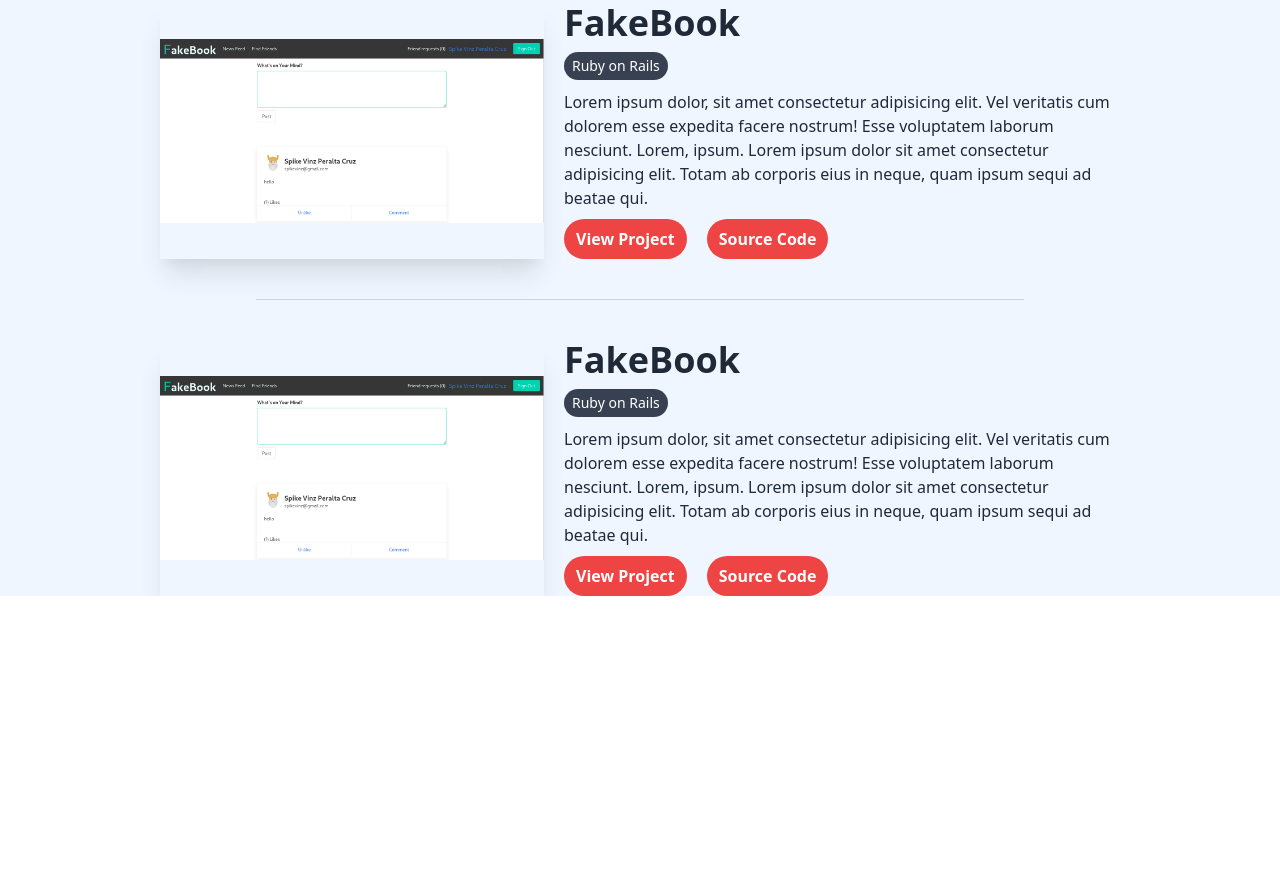
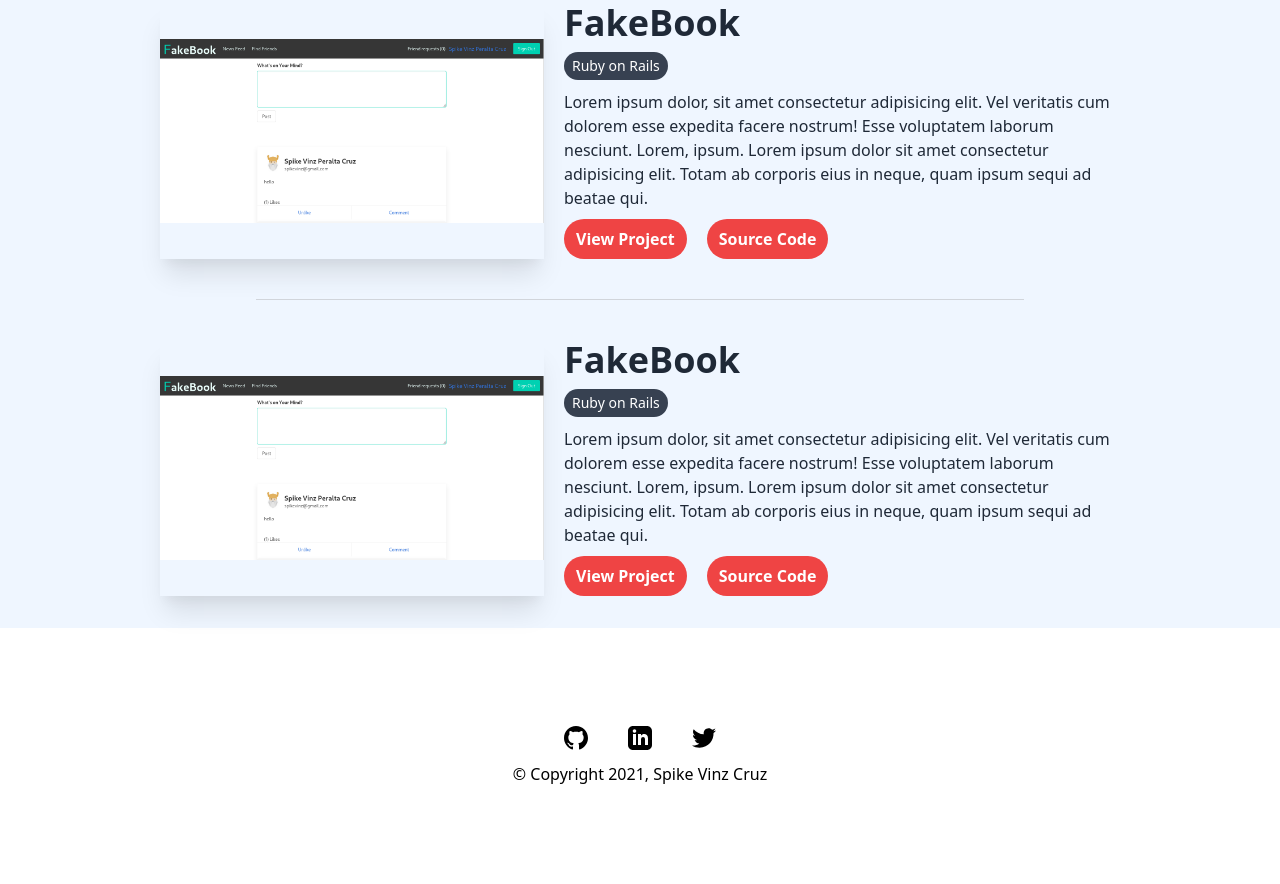
Before and after one commit to superspike7/portfolio, a website built with Vite: page index.html in a window 1280 px wide. Shown: the part 1777-2661 px from the top of the page. Before the commit the page ends 2373 px from the top, so only its background shows below. Built offline with nearby package versions, Linux system fonts and the light colour scheme.

Commit message:
add footer

```diff
--- a/index.html
+++ b/index.html
@@ -42,7 +42,7 @@
     </div>
 
     <!-- projects -->
-    <div class="bg-blue-50 ">
+    <div class="bg-blue-50 pb-8">
       <h1 class="text-center text-gray-900 text-6xl p-4 font-bold">Projects</h1>
 
       <!-- flex container -->
@@ -176,6 +176,23 @@
       </div>
     </div>
 
+    <!-- footer -->
+    <div class="h-64 flex justify-center items-center">
+       <div class="flex flex-col">
+         <ul class="flex justify-around w-9/12 mx-auto text-1xl">
+           <li><a href="https://github.com/superspike7">
+            <svg xmlns="http://www.w3.org/2000/svg" width="24" height="24" viewBox="0 0 24 24"><path d="M12 0c-6.626 0-12 5.373-12 12 0 5.302 3.438 9.8 8.207 11.387.599.111.793-.261.793-.577v-2.234c-3.338.726-4.033-1.416-4.033-1.416-.546-1.387-1.333-1.756-1.333-1.756-1.089-.745.083-.729.083-.729 1.205.084 1.839 1.237 1.839 1.237 1.07 1.834 2.807 1.304 3.492.997.107-.775.418-1.305.762-1.604-2.665-.305-5.467-1.334-5.467-5.931 0-1.311.469-2.381 1.236-3.221-.124-.303-.535-1.524.117-3.176 0 0 1.008-.322 3.301 1.23.957-.266 1.983-.399 3.003-.404 1.02.005 2.047.138 3.006.404 2.291-1.552 3.297-1.23 3.297-1.23.653 1.653.242 2.874.118 3.176.77.84 1.235 1.911 1.235 3.221 0 4.609-2.807 5.624-5.479 5.921.43.372.823 1.102.823 2.222v3.293c0 .319.192.694.801.576 4.765-1.589 8.199-6.086 8.199-11.386 0-6.627-5.373-12-12-12z"/></svg>
+           </a></li>
+           <li><a href="https://www.linkedin.com/in/spike-vinz-97232a192/">
+            <svg xmlns="http://www.w3.org/2000/svg" width="24" height="24" viewBox="0 0 24 24"><path d="M19 0h-14c-2.761 0-5 2.239-5 5v14c0 2.761 2.239 5 5 5h14c2.762 0 5-2.239 5-5v-14c0-2.761-2.238-5-5-5zm-11 19h-3v-11h3v11zm-1.5-12.268c-.966 0-1.75-.79-1.75-1.764s.784-1.764 1.75-1.764 1.75.79 1.75 1.764-.783 1.764-1.75 1.764zm13.5 12.268h-3v-5.604c0-3.368-4-3.113-4 0v5.604h-3v-11h3v1.765c1.396-2.586 7-2.777 7 2.476v6.759z"/></svg>
+          </a></li>
+           <li><a href="https://twitter.com/sspikeyy">
+            <svg xmlns="http://www.w3.org/2000/svg" width="24" height="24" viewBox="0 0 24 24"><path d="M24 4.557c-.883.392-1.832.656-2.828.775 1.017-.609 1.798-1.574 2.165-2.724-.951.564-2.005.974-3.127 1.195-.897-.957-2.178-1.555-3.594-1.555-3.179 0-5.515 2.966-4.797 6.045-4.091-.205-7.719-2.165-10.148-5.144-1.29 2.213-.669 5.108 1.523 6.574-.806-.026-1.566-.247-2.229-.616-.054 2.281 1.581 4.415 3.949 4.89-.693.188-1.452.232-2.224.084.626 1.956 2.444 3.379 4.6 3.419-2.07 1.623-4.678 2.348-7.29 2.04 2.179 1.397 4.768 2.212 7.548 2.212 9.142 0 14.307-7.721 13.995-14.646.962-.695 1.797-1.562 2.457-2.549z"/></svg>
+          </a></li>
+         </ul>
+        <p class="mt-3">© Copyright 2021, Spike Vinz Cruz</p>
+       </div>
+    </div>
 
   </body>
 </html>
```
Also changed, not shown: dist/index.html, 4 other files.
